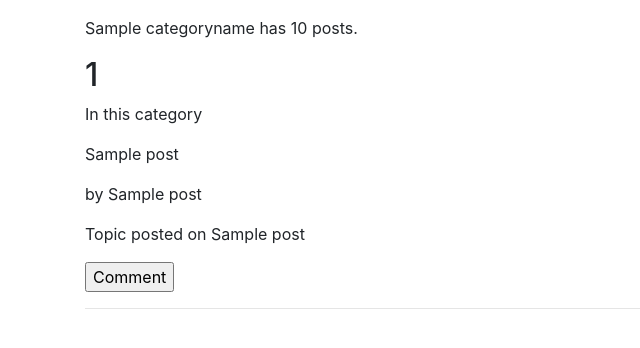
After one commit to valpyots/tsoha-project, a Flask app: template templates/categorypage.html in a window 1280 px wide. The commit adds this page. Shown: the top 348 px of the page, without its empty margins (0-640 px from the left). Run offline with Flask 3, Linux system fonts and the light colour scheme; the template is opened without the code that fills it: most values are stand-ins (such as "Sample title", 1, 10 or a date in 2020); some libraries are stand-ins or nearby versions.

Commit message:
Expand category functionality to allow browsing topics by category

```diff
--- /dev/null
+++ b/templates/categorypage.html
@@ -0,0 +1,26 @@
+{% extends "layout.html" %}
+{% block title %}{{ categoryname }}{% endblock %}
+{% block content %}
+<div class="container">
+    <div class="row">
+        <div class="col-sm">
+            <p>{{ message }}</p>
+            <p>{{ categoryname }} has {{ postamount }} posts.</p>
+            {% for post in categoryposts %}
+            <h2>{{ post[0] }}</h2>
+            <p> In this category</p>
+            <p>{{ post[1] }}</p>
+            <p>by {{ post[2] }}
+            <p>Topic posted on {{ post[3] }}
+            <form action="/respond/{{ post[4] }}" method="GET">
+            <input type="submit" value="Comment">
+            </form>
+            <hr>
+            {% endfor %}
+            {% if postamount == 0 %}
+            <p> Seems {{ categoryname }} doesn't yet have anything.</p>
+            {% endif %}
+        </div>
+    </div>
+</div>
+{% endblock %}
--- a/templates/index.html
+++ b/templates/index.html
@@ -29,13 +29,14 @@
             <p>Current topic count: {{ count }}</p>
             {% for topic in topics %}
             <h3>{{ topic[0] }}</h3></br>
-            <p>In category {{ topic[6] }}</p><br>
+            <p>In category <a href="/category/{{ topic[7] }}">{{ topic[6] }}</a></p><br>
             Sent by:<a href="/userpage/{{ topic[5] }}">{{ topic[2] }}</a><br>
             <p>{{ topic[1] }}</p></br>
             Posted on {{ topic[3].strftime('%Y-%m-%d %H:%M:%S') }}</br>
             <form action="/respond/{{topic[4]}}" method="GET">
             <input type="submit" value="Comment">
             </form>
+            <hr>
             {% endfor %}
         </div>
     </div>
--- a/templates/topicpage.html
+++ b/templates/topicpage.html
@@ -8,7 +8,7 @@
             <!--- If user is logged in, show their username and allow them to respond to topic-->
             <p>You are logged in as {{ username[0] }}</p>
         <h3>{{ title[0] }}</h3><br>
-        <p>In category {{ category }}</p>
+        <p>In category <a href="/category/{{ categoryid }}">{{ category }}</a></p>
         <p>{{ startmessage[0] }}</p><br>
         {% if session.user_id == startuser[0][0] %}
         <p>Posted by you</p><br>
@@ -34,6 +34,7 @@
             {{ message[0] }}<br>
             <p><a href="/userpage/{{message[3]}}">{{ message[1] }}</a></p></br>
             Posted on {{ message[2].strftime('%Y-%m-%d %H:%M:%S') }}</br>
+            <hr>
             {% endfor %}
         </div>
             {% else %}
--- a/templates/userpage.html
+++ b/templates/userpage.html
@@ -9,11 +9,12 @@
             <p>{{ profilename[0] }} has posted {{ postamount }} times.</p>
             {% for post in profileposts %}
             <h2>{{ post[0] }}</h2>
-            <p> In category {{ post[3] }}</p>
+            <p> In category <a href="/category/{{ post[4] }}">{{ post[3] }}</a></p>
             <p>{{ post[1] }}</p>
             <form action="/respond/{{ post[2] }}" method="GET">
             <input type="submit" value="Comment">
             </form>
+            <hr>
             {% endfor %}
             {% if postamount == 0 %}
             <p> Seems {{ profilename[0] }} has yet to post anything</p>
--- a/users.py
+++ b/users.py
@@ -62,13 +62,13 @@ def get_username(user_id):
 
 #Function returns all non-deleted topics posted by the user
 def get_user_topics(user_id):
-    sql = text("SELECT T.title, T.message, T.id, C.name FROM Topics T, Categories C WHERE T.user_id = :user_id AND T.visible = true AND T.categoryid = C.id ORDER BY T.id DESC")
+    sql = text("SELECT T.title, T.message, T.id, C.name, C.id FROM Topics T, Categories C WHERE T.user_id = :user_id AND T.visible = true AND T.categoryid = C.id ORDER BY T.id DESC")
     res = db.session.execute(sql, {"user_id":user_id})
     return res.fetchall()
 
 #Function return all topis postes by user, even deleted ones
 def admin_get_user_topics(user_id):
-    sql = text("SELECT T.title, T.message, T.id, C.name FROM Topics T, Categories C WHERE T.user_id = :user_id AND T.categoryid = C.id ORDER BY T.id DESC")
+    sql = text("SELECT T.title, T.message, T.id, C.name, C.id FROM Topics T, Categories C WHERE T.user_id = :user_id AND T.categoryid = C.id ORDER BY T.id DESC")
     res = db.session.execute(sql, {"user_id":user_id})
     return res.fetchall()
 
```
Also changed, not shown: messages.py (+6 -1 lines), routes.py (+9 -2 lines).
